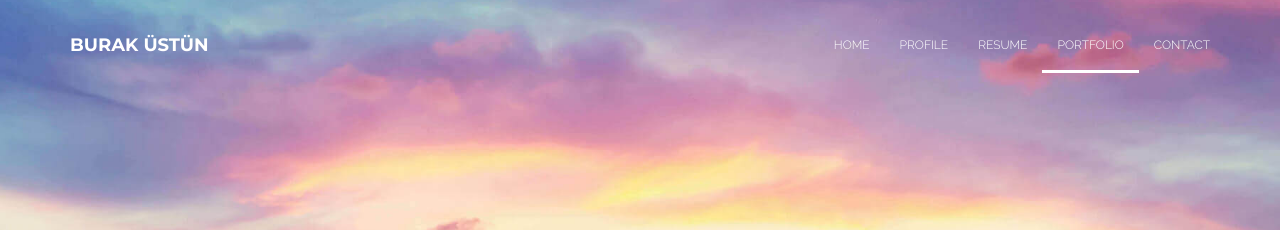
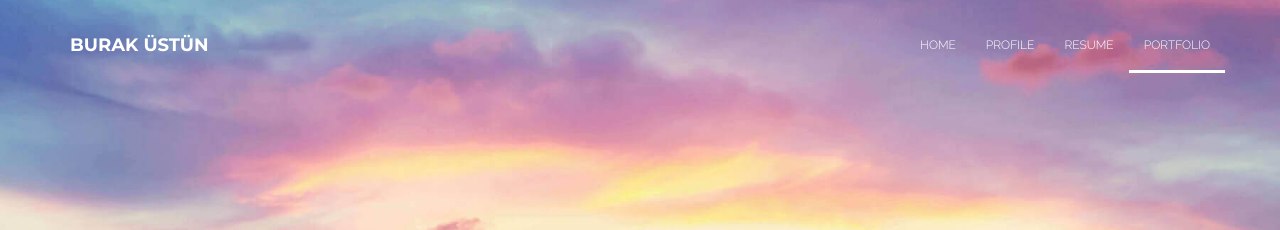
Before and after one commit to buracules/buracules.github.io, a Jekyll site: the page index.html, which Jekyll copies as it is, in a window 1280 px wide. Shown: the top 230 px of the page. Built offline with Jekyll 4.4.1, drawn with Linux system fonts in a browser that asks for light colours.

Commit message:
Remove Contact Tab

```diff
--- a/index.html
+++ b/index.html
@@ -67,7 +67,7 @@
 							<span class="icon-bar"></span>
 							<span class="icon-bar"></span>
 							<span class="icon-bar"></span>
-							<span class="icon-bar"></span>
+							<!-- <span class="icon-bar"></span> -->
 							<!-- <span class="icon-bar"></span> -->
 						</button>
 						<a class="navbar-brand" href="https://burakustn.com">Burak Üstün</a>
@@ -80,7 +80,7 @@
 							<li><a href="#profile">Profile</a></li>
 							<li><a href="#resume">Resume</a></li>
 							<li><a href="#portfolio">Portfolio</a></li>
-							<li><a href="#contact">Contact</a></li>
+							<!-- <li><a href="#contact">Contact</a></li> -->
 							<!-- <li><a href="blog/">Blog</a></li> -->
 						</ul>
 					</div>
```
